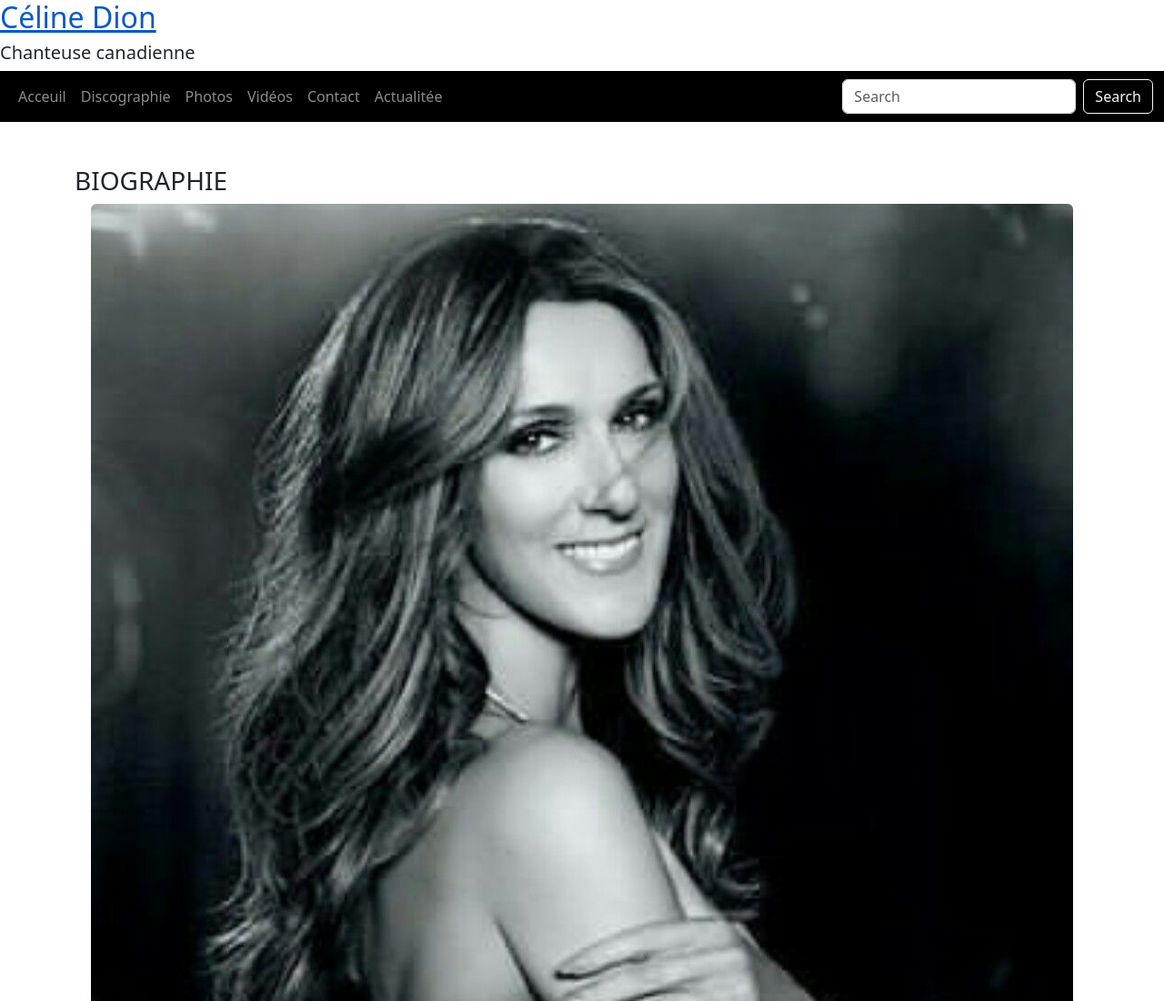
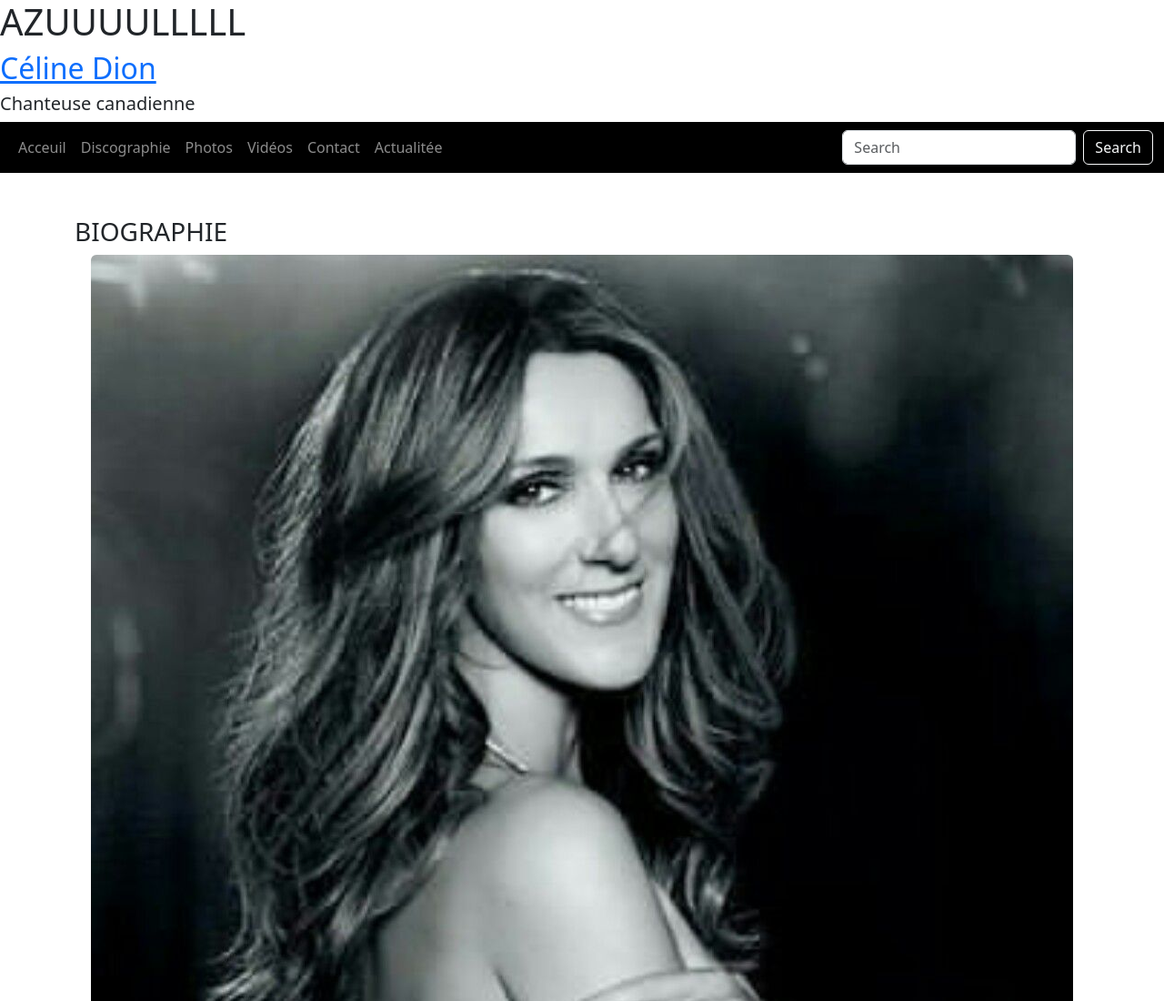
Before and after one commit to Manel1906/ProjetCelineDion, a plain HTML site: page index.html in a window 1280 px wide. Shown: the top 1100 px of the page at 91% size. Drawn offline with nearby package versions, Linux system fonts and the light colour scheme.

Commit message:
Modification du fichier index.html

```diff
--- a/index.html
+++ b/index.html
@@ -15,6 +15,7 @@
 
         <header>
             <hgroup>
+                <h1>AZUUUULLLLL</h1>
                 <h2><a href="https://www.celinedion.com/">Céline Dion</a></h2>
                 <h5>Chanteuse canadienne</h5>
             </hgroup>
```
